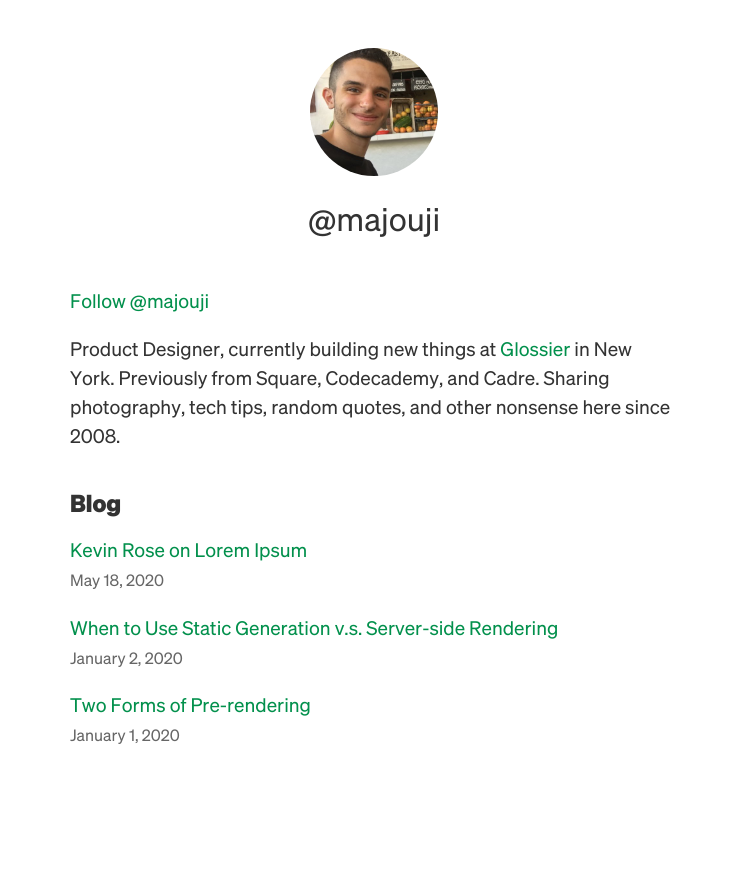
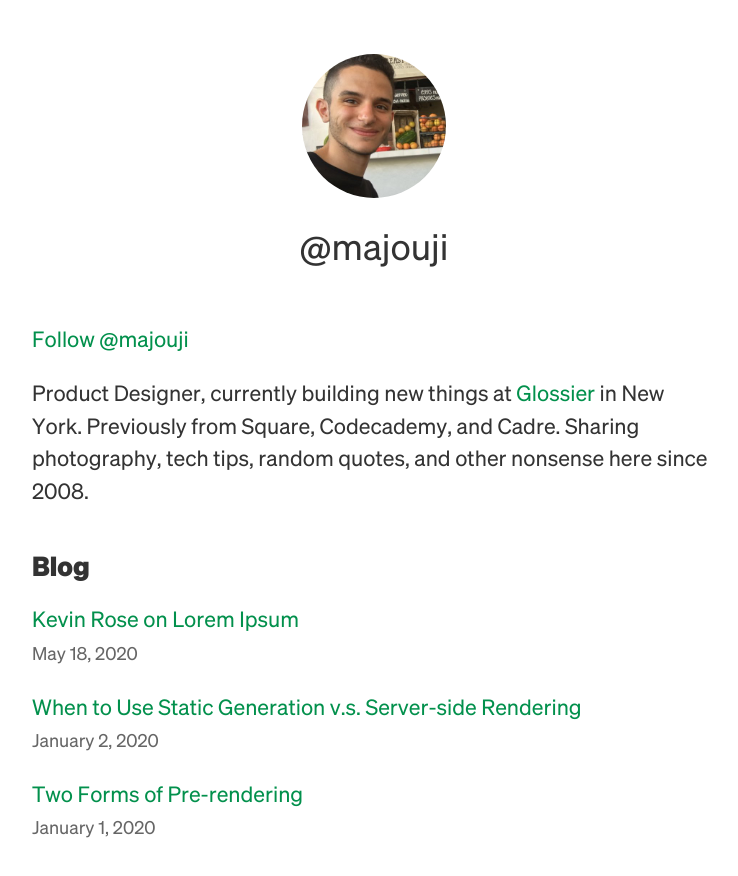
Before and after one commit to majouji/ramy.design, a Next.js app: page / in a window 1280 px wide. Shown: the top 876 px of the page, without its empty margins (266-1004 px from the left). Before the commit the page ends 847 px from the top, so only its background shows below. Built offline with nearby package versions, Linux system fonts and the light colour scheme.

Commit message:
Increase text size

```diff
--- a/posts/quote.md
+++ b/posts/quote.md
@@ -7,4 +7,12 @@ date: '2020-05-18'
 
 Kevin Rose:
 
-> As the founder of Digg it was my job to drive the product vision through design, development, and finally into the hands of our customers. As we grew in size (both traffic and headcount) it became harder to get alignment around our (6-month) product roadmap.Common office chatter: “this isn’t scalable,” “this will take months to build,” “I’m not sure this will work,” “can you cut out this feature to save time?” “have we tested this in a focus group?”It was my job to counter these doubts by selling the vision. __This is something I failed to do.__ In the end I compromised on functionality, building the easier “me too” features that were standard in the industry, while leaving dozens of deeper features on the cutting room floor.A team aligned behind a vision will move mountains. Sell them on your roadmap and don’t compromise — care about the details, the fit and finish. Only work with those that have (as Larry Page puts it) “a healthy disregard for the impossible,” and push everyone on your team until it’s uncomfortable.
+> As the founder of Digg it was my job to drive the product vision through design, development, and finally into the hands of our customers. As we grew in size (both traffic and headcount) it became harder to get alignment around our (6-month) product roadmap.Common office chatter:
+> “this isn’t scalable,”
+> “this will take months to build,”<br>
+>“I’m not sure this will work,”
+>
+> “can you cut out this feature to save time?”
+>
+> “have we tested this in a focus group?”
+> It was my job to counter these doubts by selling the vision. __This is something I failed to do.__ In the end I compromised on functionality, building the easier “me too” features that were standard in the industry, while leaving dozens of deeper features on the cutting room floor.A team aligned behind a vision will move mountains. Sell them on your roadmap and don’t compromise — care about the details, the fit and finish. Only work with those that have (as Larry Page puts it) “a healthy disregard for the impossible,” and push everyone on your team until it’s uncomfortable.
--- a/styles/global.sass
+++ b/styles/global.sass
@@ -16,7 +16,7 @@
   // Font Sizes
   --large-text-size: 28px
   --medium-text-size: 21px
-  --base-text-size: 16px
+  --base-text-size: 18px
   --small-text-size: 14px
   --tiny-text-size: 12px
   --code-text-size: 13px
@@ -65,15 +65,15 @@ pre
 blockquote
   font-family: var(--serif-font-famiy)
   font-size: var(--medium-text-size)
-  line-height: 1.5
+  line-height: 1.45
   margin: 0
-
-blockquote p
-  font-family: var(--serif-font-family)
   &::before
     content: '“'
   &::after
     content: '”'
+
+blockquote p
+  font-family: var(--serif-font-family)
 
 img
   max-width: 100%
```
